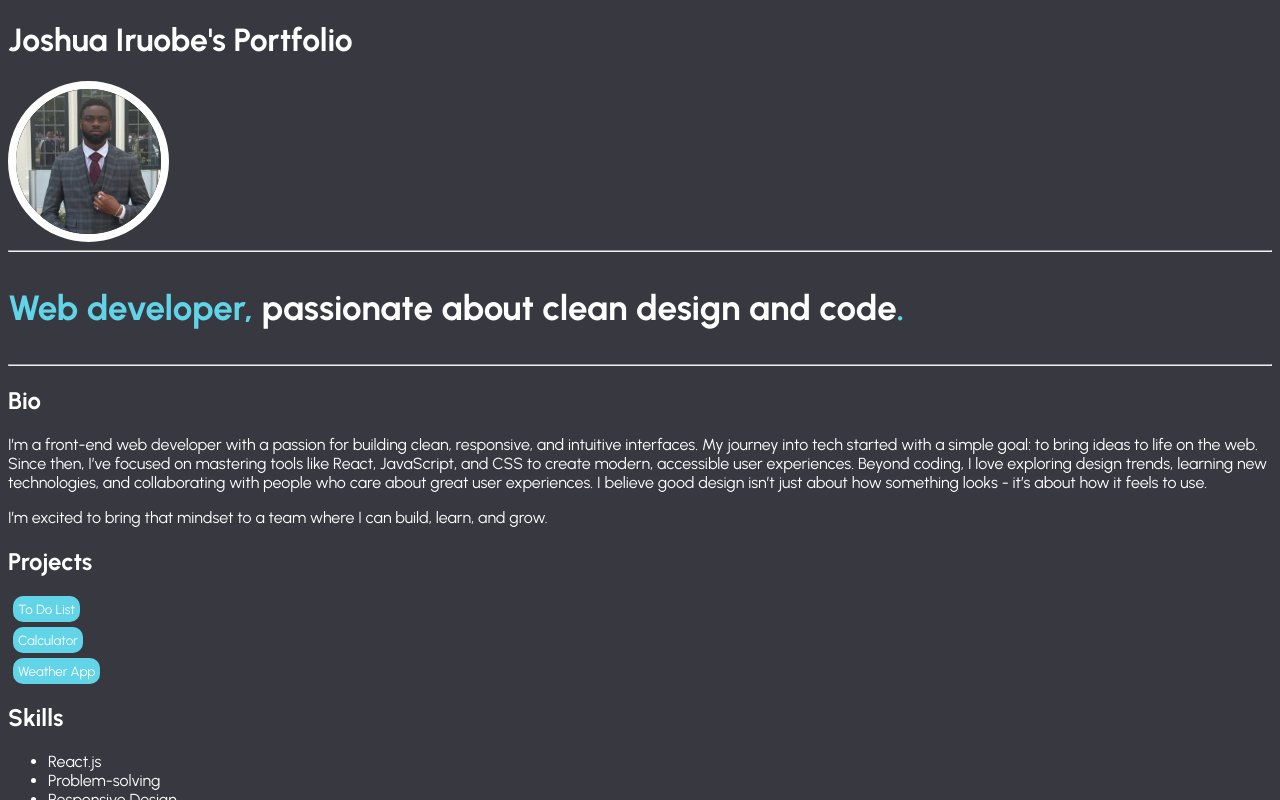
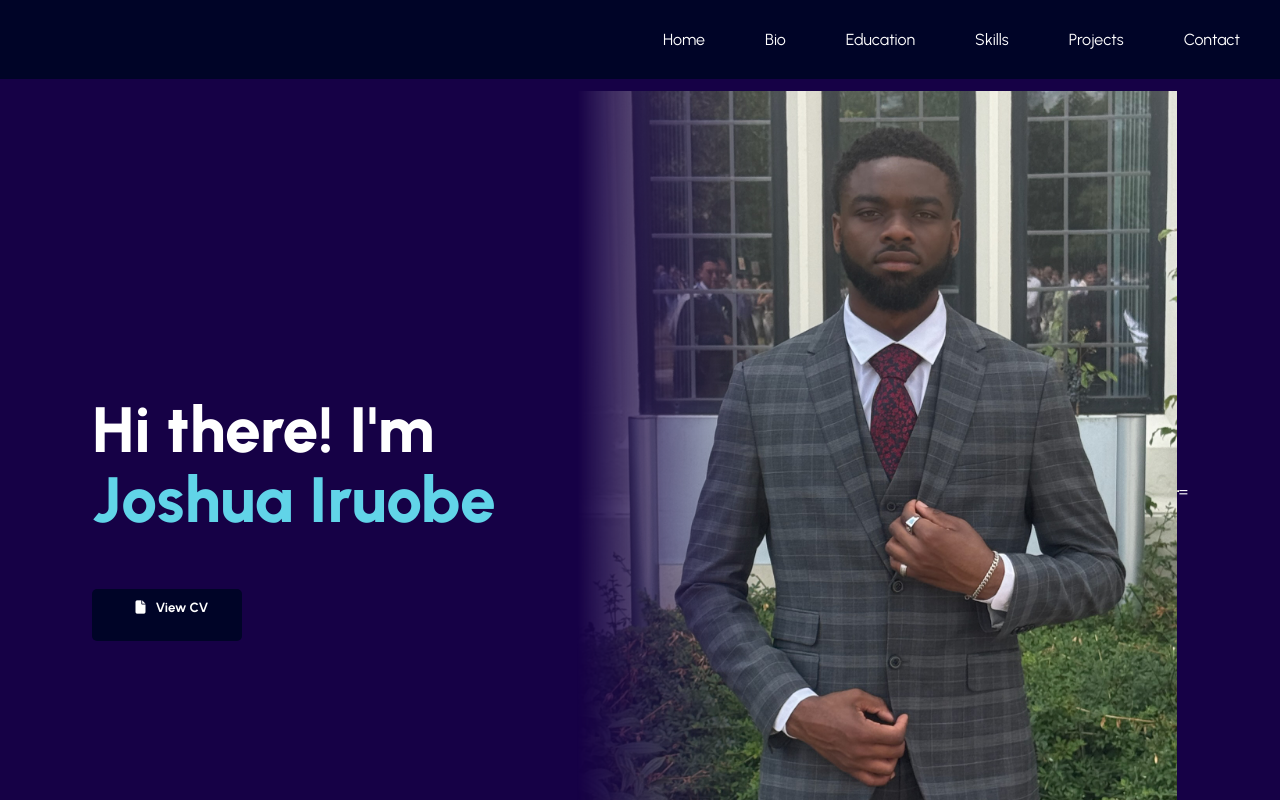
Before and after one commit to iruobej/portfolio, a React (Vite) app: page / in a window 1280 px wide. Shown: the top 800 px of the page. Built offline with nearby package versions, Linux system fonts and the light colour scheme.

Commit message:
Created hero page

```diff
--- a/src/App.css
+++ b/src/App.css
@@ -1,16 +1,45 @@
 :root {
-  --dark-grey: rgb(56, 56, 64);
-  --avatar-size: 145px;
+  --dark-blue: rgb(22, 1, 70);
+  --darker-blue: rgb(0, 4, 39);
+  --grey: rgb(54, 54, 54);
   --light-blue: #61d4e8;
   --icon-size: 30px;
 }
+
+body {
+  background-color: var(--dark-blue);
+  color: white;
+  font-family: "Urbanist", sans-serif;
+  margin: 0;
+}
+
+html {
+  scroll-behavior: smooth;
+}
+
+nav {
+  position: sticky;
+  top: 0;
+  z-index: 1000;
+}
+
+nav ul {
+  background-color: var(--darker-blue);
+  margin: 0;
+  list-style: none;
+  display: flex;
+  gap: 60px;
+  justify-content: flex-end; /*Aligns items right*/
+  padding: 30px;
+  padding-right: 40px;
+}
+
+nav ul li a:hover {
+  color: var(--light-blue);
+}
+
 .fa-bars {
   color: black;
-}
-body {
-  background-color: var(--dark-grey);
-  color: white;
-  font-family: "Urbanist", sans-serif;
 }
 
 .circle {
@@ -23,10 +52,8 @@ body {
 .avatar {
   width: var(--avatar-size);
   height: var(--avatar-size);
-  border-radius: 50%;
   overflow: hidden; /*Hides the rest of the picture*/
-  background: white;
-  border: 8px solid white;
+
 }
 
 .header {
@@ -54,3 +81,64 @@ i {
   width: var(--icon-size);
   height: var(--icon-size);
 }
+
+/*hero page at the top*/
+.hero{
+  display: flex;
+  align-items: center;
+  min-height: 100vh; /*covers whole screen*/
+  padding: 0 80px;
+  overflow: hidden;
+}
+
+.hero-text {
+  flex: 1.4;
+  z-index: 2;
+}
+
+.hero-text h1 {
+  font-size: clamp(3rem, 5vw, 5rem);
+  font-weight:800;
+  line-height: 1.1;
+}
+
+.hero-image {
+  flex: 1;
+  display: flex;
+  justify-content: flex-end;
+  height: 100vh;
+  position: relative;
+}
+
+.hero-image img {
+  object-fit: cover;
+  width: 100%;
+  height: 100%;
+  object-fit: cover;
+  flex: 0.6;
+
+
+  /*fading effect*/
+  mask-image: linear-gradient(to left, black 70%, transparent);
+  -webkit-mask-image: linear-gradient(to left, black 70%, transparent);
+}
+
+.cvButton {
+  background-color: var(--darker-blue);
+  color: white;
+  border-radius: 5px;
+  border: none;
+  box-shadow: #626464;
+  padding: 10px;
+  width: 150px;
+  font-weight: 500;
+}
+
+.cvButton:hover {
+  width: 160px;
+}
+
+.cvButton a {
+  font-weight: 700;
+  font-family: "Urbanist", sans-serif;
+}
--- a/src/App.jsx
+++ b/src/App.jsx
@@ -1,21 +1,36 @@
 import { useState } from 'react'
 import reactLogo from './assets/react.svg'
 import viteLogo from '/vite.svg'
+import Navbar from './components/Navbar'
 import './App.css'
 
 function App() {
 
   return (
     <>
-      <h1>Joshua Iruobe's Portfolio</h1>
+      <Navbar></Navbar>
+      <div style={{padding : 12}}>
+        <section id="home" className='hero'>
+          <div className="hero-text">
+            <h1>Hi there! I'm <span style={{color: '#61d4e8'}}>Joshua Iruobe</span></h1>
+            <button className='cvButton'>
+              <i className="fas fa-file"></i>
+              <a href="https://drive.google.com/file/d/19VNgkZbeCFD0H9aeNKU5zpazka4IPxpP/view?usp=sharing">
+                View CV
+              </a>
+            </button>
+          </div>
           <div className="avatar">
+            <div className="hero-image">
               <img src="/portfolio_pic.JPG" alt="" height="200px"/>
             </div>
-      <hr />
+          </div>
+          <hr />=
+        </section>
+        <section id="bio">
           <p className="header"><span style={{color: '#61d4e8'}}>Web developer,</span> passionate about clean design and code<span style={{color: '#61d4e8'}}>.</span></p>
-      <hr />
+          <p>
             <h2>Bio</h2>
-      <p>
             I’m a front-end web developer with a passion for building clean, responsive,
             and intuitive interfaces. My journey into tech started with a simple goal:
             to bring ideas to life on the web. Since then, I’ve focused on mastering
@@ -29,6 +44,21 @@ function App() {
             I’m excited to bring that mindset to a team where I can build, learn, and
             grow.
           </p>
+        </section>
+        <section id="education">
+
+        </section>
+        <section id="skills">
+          <h2>Skills</h2>
+          <ul>
+            <li>React.js</li>
+            <li>Problem-solving</li>
+            <li>Responsive Design</li>
+            <li>State management</li>
+            <li>Git & workflow</li>
+          </ul>
+        </section>
+          <section id="projects">
             <h2>Projects</h2>
             <button className="project"><a href="https://todolist-jiruobe.netlify.app/">To Do List</a></button>
             <button className="project"><a href="https://ji-calculator.netlify.app/">Calculator</a></button>
@@ -41,6 +71,8 @@ function App() {
             <li>State management</li>
             <li>Git & workflow</li>
           </ul>
+        </section>
+        <section id="contact">
           <h2>Contacts</h2>
           <a href="mailto:iruobejoshua96@gmail.com">
             <i className="fa-solid fa-envelope"></i>
@@ -59,6 +91,8 @@ function App() {
             <i className="fa-solid fa-phone"></i>
           </a>
           <span>: +447535293713</span>
+        </section>
+      </div>
     </>
   )
 }
--- /dev/null
+++ b/src/components/Navbar.jsx
@@ -0,0 +1,16 @@
+function Navbar () {
+    return (
+        <nav>
+            <ul>
+                <li><a href="#home">Home</a></li>
+                <li><a href="#bio">Bio</a></li>
+                <li><a href="#education">Education</a></li>
+                <li><a href="#skills">Skills</a></li>
+                <li><a href="#projects">Projects</a></li>
+                <li><a href="#contact">Contact</a></li>
+            </ul>
+        </nav>
+    )
+}
+
+export default Navbar;
```
Lines whose indentation alone changed are shown as unchanged.
